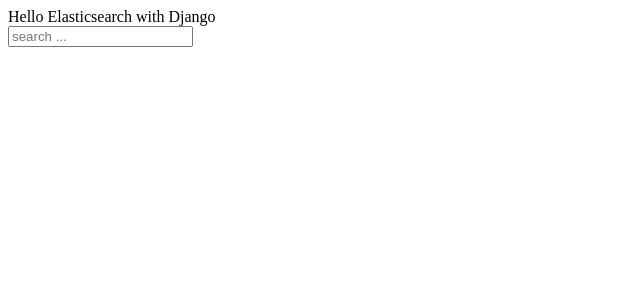
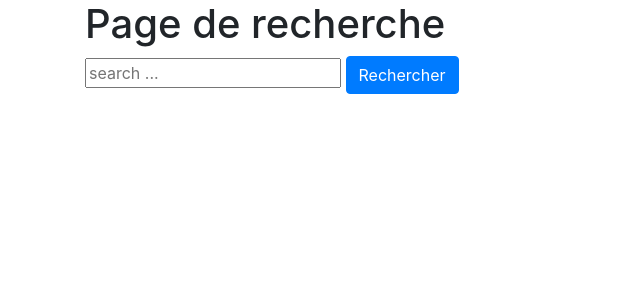
Before and after one commit to PhilippeMitch/wikipedia_se, a Django app: page /search/ in a window 1280 px wide. Shown: the top 300 px of the page, without its empty margins (0-640 px from the left). Run offline with Django 3.2, Linux system fonts and the light colour scheme; some libraries are stand-ins or nearby versions.

Commit message:
Update Search Page

```diff
--- a/search/templates/home/home.html
+++ b/search/templates/home/home.html
@@ -1,7 +1,7 @@
 <!DOCTYPE html>
 <html>
     <head>
-        <title>Enregistrement des articles</title>
+        <title>Listes des articles</title>
     </head>
     <body>
         {% if liste_titre %}
--- a/search/templates/search/search.html
+++ b/search/templates/search/search.html
@@ -1,11 +1,27 @@
-Hello Elasticsearch with Django
+<!DOCTYPE html>
+
+<html>
+    <head>
+        <title>Recherche</title>
+        <meta charset="UTF-8">
+        <meta name="vieport" content="width=devise-width, initial-scale=1.0">
+        <title>Add Article</title>
+        <link rel="stylesheet" href="https://stackpath.bootstrapcdn.com/bootstrap/4.3.1/css/bootstrap.min.css" integrity="sha384-ggOyR0iXCbMQv3Xipma34MD+dH/1fQ784/j6cY/iJTQUOhcWr7x9JvoRxT2MZw1T" crossorigin="anonymous">
+    </head>
+
+    <body>
+        <div class="container">
+            <h1>Page de recherche</h1>
             <form method="GET">
-    <input id ='q' name='q' type="text" placeholder="search ..." />
+                <input class="form-input"  id ='q' name='q' type="text" placeholder="search ..." />
+                <button class="btn btn-primary" type="submit" >Rechercher</button>
             </form>
-
             {% for item in titre_wiki %}
                 {{item.id}}
                 {{item.title}}
                 {{item.slug}}
                 <br>
             {% endfor %}
+        </div>
+    </body>
+</html>
--- a/wikipedia_se/crossdb.py
+++ b/wikipedia_se/crossdb.py
@@ -5,15 +5,13 @@
 
 connections = ConnectionHandler()
 router = ConnectionRouter()
-# https://stackoverflow.com/questions/23268895/cross-database-foreign-key-error
-# https://gist.github.com/gcko/de1383080e9f8fb7d208
 
 class SpanningForeignKey(models.ForeignKey):
 
     def validate(self, value, model_instance):
         if self.rel.parent_link:
             return
-        # Call the grandparent rather than the parent to skip validation
+        # Appelez le grand-parent plutôt que le parent pour ignorer la validation
         super(models.ForeignKey, self).validate(value, model_instance)
         if value is None:
             return
```
Lines whose indentation alone changed are shown as unchanged.
